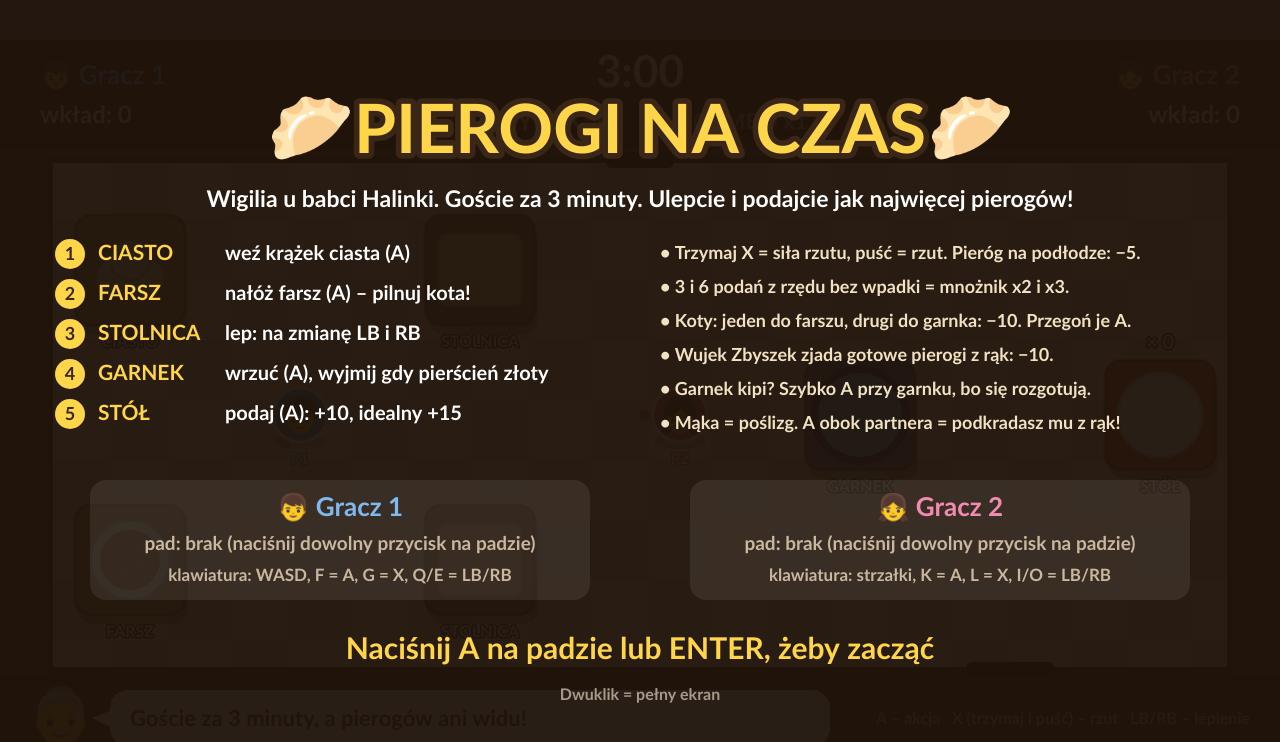
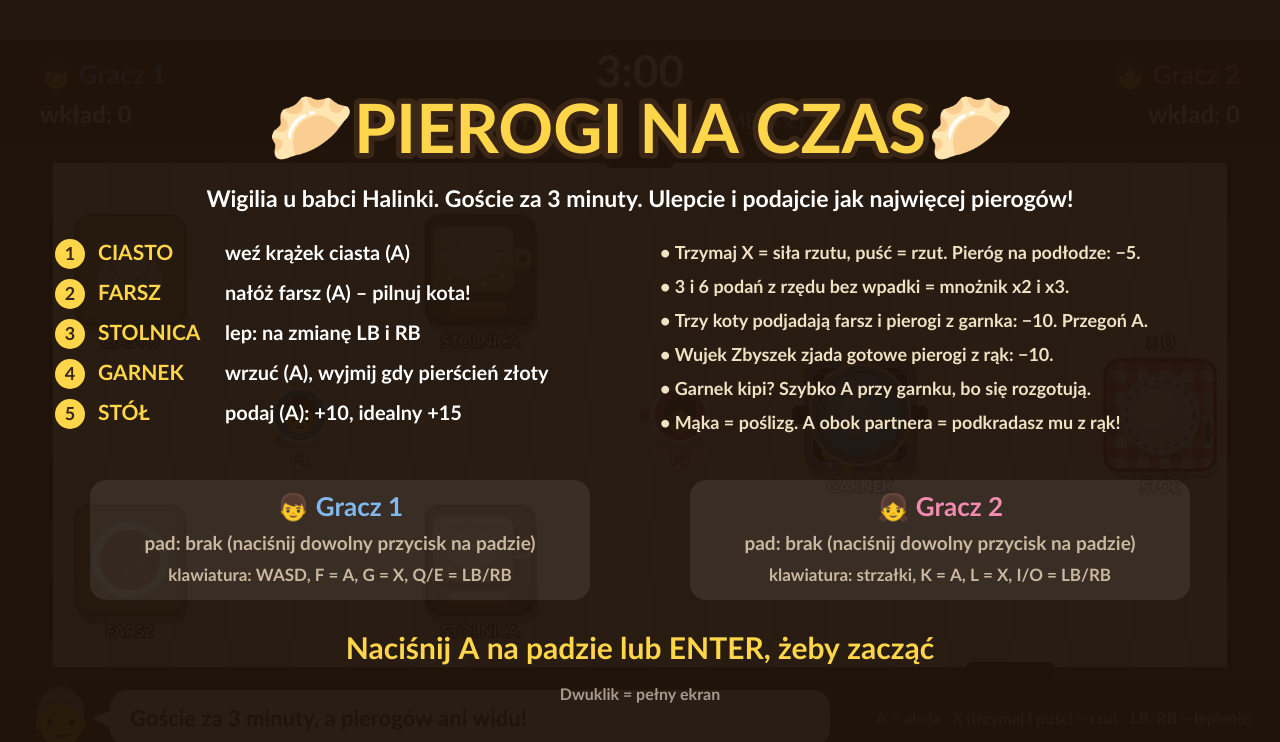
Before and after one commit to jab-jab-coder/game02, a plain HTML site: page index.html in a window 1280 px wide. Drawn offline with Linux system fonts and the light colour scheme; animation ran at ten frames a second.

Commit message:
Polish station art, add a third cat, bring the pot cat in earlier
The rolling board, pot and table are redrawn with more detail. A third
cat uses the same door and alternates between the filling and the pot.
The pot cat's first visit now comes after 14-20 s instead of 24-34 s.

Co-Authored-By: Claude Fable 5.2 <noreply@anthropic.com>
Claude-Session: https://claude.ai/code/session_01KPwtDtiTMWw1eS3KLS1Acy

```diff
--- a/index.html
+++ b/index.html
@@ -55,7 +55,7 @@ const GRANNY = {
   drop:    ['Na podłogę?! Za moich czasów…', 'Jedzenia się nie rzuca! No, chyba że celnie.', 'Kto to teraz posprząta?'],
   over:    ['Rozgotowany! Klej, nie pieróg!', 'To już zupa, nie pierogi.'],
   cat:     ['Mruczek! Zostaw ten farsz!', 'Kota pilnować, nie gapić się!'],
-  cat2:    ['Filemon! Łapy precz od garnka!', 'Drugi kot przy garnku! Pilnować!'],
+  cat2:    ['Łapy precz od garnka!', 'Kot przy garnku! Pilnować!', 'Filemon! Zostaw te pierogi!'],
   catGone: ['A sio, darmozjadzie!'],
   kipi:    ['KIPI! Garnek kipi!', 'Jezus Maria, kuchenka!'],
   kipiBad: ['No i wykipiało. Wszystko rozgotowane.'],
@@ -155,6 +155,11 @@ function mkPlayer(i) {
   };
 }
 
+// kot: targets = kolejne cele wizyt (na zmianę), gap = przerwa między wizytami, dy = przesunięcie miejsca
+function mkCat(face, size, targets, timer, gap, dy) {
+  return { face, size, targets, visit: 0, target: targets[0], gap, dy, state: 'away', x: CAT_DOOR.x, y: CAT_DOOR.y, timer, eatT: 0 };
+}
+
 function newGame(phase) {
   S = {
     phase: phase || 'title', t: 0, time: ROUND_TIME, countdown: 3, endT: 0,
@@ -167,8 +172,9 @@ function newGame(phase) {
     ],
     pot: { items: [], kipi: false, kipiT: 0, nextKipi: rand(25, 38) },
     cats: [
-      { kind: 'farsz', face: '🐈', size: 46, state: 'away', x: CAT_DOOR.x, y: CAT_DOOR.y, timer: rand(10, 16), eatT: 0 },
-      { kind: 'pot', face: '🐱', size: 40, state: 'away', x: CAT_DOOR.x, y: CAT_DOOR.y, timer: rand(24, 34), eatT: 0 },
+      mkCat('🐈', 46, ['farsz'], rand(10, 16), [14, 24], 0),
+      mkCat('🐱', 40, ['pot'], rand(14, 20), [16, 26], 0),
+      mkCat('😼', 40, Math.random() < 0.5 ? ['farsz', 'pot'] : ['pot', 'farsz'], rand(30, 40), [20, 30], -52),
     ],
     uncle: { state: 'away', x: UNCLE_DOOR.x, y: UNCLE_DOOR.y, timer: rand(30, 40), stay: 0, wx: 800, wy: 400, wt: 0 },
     flour: [], nextFlour: rand(15, 24),
@@ -231,7 +237,7 @@ function stationAction(p, key) {
   }
   if (key === 'farsz') {
     if (!p.hold || p.hold.type !== 'dough') { if (!p.hold) hint('Najpierw ciasto!'); return !p.hold; }
-    if (S.cats[0].state === 'eating') { hint('Kot w farszu!'); return true; }
+    if (S.cats.some(c => c.target === 'farsz' && c.state === 'eating')) { hint('Kot w farszu!'); return true; }
     p.hold = { type: 'filled' }; beep(380, 0.05); return true;
   }
   if (key === 'board1' || key === 'board2') {
@@ -446,11 +452,14 @@ function updatePot(dt) {
 }
 
 function updateCat(c, dt) {
-  const atPot = c.kind === 'pot';
-  const tx = atPot ? ST.pot.x - 66 : ST.farsz.x + 58, ty = (atPot ? ST.pot.y : ST.farsz.y) + 6;
+  const atPot = c.target === 'pot';
+  const tx = atPot ? ST.pot.x - 66 : ST.farsz.x + 58, ty = (atPot ? ST.pot.y : ST.farsz.y) + 6 + c.dy;
   if (c.state === 'away') {
     c.timer -= dt;
-    if (c.timer <= 0) { c.state = 'coming'; c.x = CAT_DOOR.x; c.y = CAT_DOOR.y; }
+    if (c.timer <= 0) {
+      c.target = c.targets[c.visit++ % c.targets.length];
+      c.state = 'coming'; c.x = CAT_DOOR.x; c.y = CAT_DOOR.y;
+    }
   } else if (c.state === 'coming') {
     if (moveTowards(c, tx, ty, 125, dt)) { c.state = 'eating'; c.eatT = 2.5; say(atPot ? 'cat2' : 'cat'); }
   } else if (c.state === 'eating') {
@@ -466,7 +475,7 @@ function updateCat(c, dt) {
       }
     }
   } else if (c.state === 'fleeing') {
-    if (moveTowards(c, CAT_DOOR.x, CAT_DOOR.y, 420, dt)) { c.state = 'away'; c.timer = atPot ? rand(18, 28) : rand(14, 24); }
+    if (moveTowards(c, CAT_DOOR.x, CAT_DOOR.y, 420, dt)) { c.state = 'away'; c.timer = rand(c.gap[0], c.gap[1]); }
   }
 }
 
@@ -637,6 +646,7 @@ function drawCounter(st, color) {
   ctx.fillStyle = 'rgba(0,0,0,0.25)'; rr(st.x - 52, st.y - 46, 110, 110, 16); ctx.fill();
   ctx.fillStyle = color; rr(st.x - 55, st.y - 55, 110, 110, 16); ctx.fill();
   ctx.strokeStyle = 'rgba(0,0,0,0.35)'; ctx.lineWidth = 3; ctx.stroke();
+  ctx.fillStyle = 'rgba(255,255,255,0.13)'; rr(st.x - 49, st.y - 49, 98, 98, 12); ctx.fill();
   txt(st.label, st.x, st.y + 72, 16, '#fff', 'center', '#3a2616');
 }
 
@@ -676,33 +686,96 @@ function drawStations() {
   [[-10, -8], [9, 6], [-4, 12], [12, -12]].forEach(([dx, dy]) => {
     ctx.beginPath(); ctx.arc(ST.farsz.x + dx, ST.farsz.y + dy, 5, 0, Math.PI * 2); ctx.fill();
   });
-  // stolnice
-  for (const b of S.boards) {
-    drawCounter(b.st, '#8a633c');
-    ctx.fillStyle = '#e6c58f'; rr(b.st.x - 42, b.st.y - 36, 84, 72, 8); ctx.fill();
-    ctx.strokeStyle = '#b58f55'; ctx.lineWidth = 2; ctx.stroke();
-    if (b.user) {
-      const k = b.progress / LEP_PRESSES;
-      drawItem({ type: k > 0.5 ? 'raw' : 'filled' }, b.st.x, b.st.y, 1.2);
-      ctx.fillStyle = 'rgba(0,0,0,0.55)'; rr(b.st.x - 50, b.st.y - 86, 100, 16, 8); ctx.fill();
-      ctx.fillStyle = '#9cf07a'; rr(b.st.x - 48, b.st.y - 84, Math.max(8, 96 * k), 12, 6); ctx.fill();
-      const lOn = b.next !== 'r', rOn = b.next !== 'l';
-      txt('LB', b.st.x - 30, b.st.y - 108, lOn ? 24 : 18, lOn ? '#ffd54a' : '#9a8f80', 'center', '#3a2616');
-      txt('RB', b.st.x + 30, b.st.y - 108, rOn ? 24 : 18, rOn ? '#ffd54a' : '#9a8f80', 'center', '#3a2616');
-    }
+  for (const b of S.boards) drawBoard(b);
+  drawPot();
+  drawTable();
+}
+
+function drawBoard(b) {
+  const x = b.st.x, y = b.st.y;
+  drawCounter(b.st, '#7a5230');
+  // deska z uchwytem
+  ctx.fillStyle = 'rgba(0,0,0,0.28)'; rr(x - 45, y - 38, 82, 66, 10); ctx.fill();
+  const g = ctx.createLinearGradient(0, y - 44, 0, y + 24);
+  g.addColorStop(0, '#f3dcae'); g.addColorStop(1, '#d6ae70');
+  ctx.fillStyle = g; ctx.strokeStyle = '#a17a42'; ctx.lineWidth = 2;
+  rr(x + 30, y - 22, 22, 22, 8); ctx.fill(); ctx.stroke();
+  rr(x - 48, y - 44, 82, 66, 10); ctx.fill(); ctx.stroke();
+  ctx.fillStyle = '#7a5230'; ctx.beginPath(); ctx.arc(x + 43, y - 11, 4, 0, Math.PI * 2); ctx.fill();
+  // słoje drewna
+  ctx.strokeStyle = 'rgba(150,104,48,0.35)'; ctx.lineWidth = 1.5;
+  [-32, -20, -8, 4, 14].forEach((dy, k) => {
+    ctx.beginPath(); ctx.moveTo(x - 42, y + dy);
+    ctx.quadraticCurveTo(x - 8, y + dy + (k % 2 ? 5 : -5), x + 28, y + dy); ctx.stroke();
+  });
+  // mąka
+  ctx.fillStyle = 'rgba(255,255,255,0.6)';
+  ctx.beginPath(); ctx.ellipse(x - 8, y - 10, 26, 18, 0, 0, Math.PI * 2); ctx.fill();
+  ctx.fillStyle = 'rgba(255,255,255,0.8)';
+  [[-30, 8], [18, -30], [22, 6], [-34, -28], [4, 14]].forEach(([dx, dy]) => {
+    ctx.beginPath(); ctx.arc(x + dx, y + dy, 2.5, 0, Math.PI * 2); ctx.fill();
+  });
+  // wałek
+  ctx.fillStyle = '#8a5a2b'; rr(x - 44, y + 35, 14, 7, 3); ctx.fill(); rr(x + 26, y + 35, 14, 7, 3); ctx.fill();
+  const wg = ctx.createLinearGradient(0, y + 30, 0, y + 46);
+  wg.addColorStop(0, '#e9bd82'); wg.addColorStop(1, '#b98347');
+  ctx.fillStyle = wg; rr(x - 32, y + 31, 60, 15, 7); ctx.fill();
+  ctx.strokeStyle = '#8a5a2b'; ctx.lineWidth = 1.5; ctx.stroke();
+
+  if (b.user) {
+    const k = b.progress / LEP_PRESSES;
+    drawItem({ type: k > 0.5 ? 'raw' : 'filled' }, x - 8, y - 10, 1.25);
+    ctx.fillStyle = 'rgba(0,0,0,0.55)'; rr(x - 50, y - 86, 100, 16, 8); ctx.fill();
+    ctx.fillStyle = '#9cf07a'; rr(x - 48, y - 84, Math.max(8, 96 * k), 12, 6); ctx.fill();
+    const lOn = b.next !== 'r', rOn = b.next !== 'l';
+    txt('LB', x - 30, y - 108, lOn ? 24 : 18, lOn ? '#ffd54a' : '#9a8f80', 'center', '#3a2616');
+    txt('RB', x + 30, y - 108, rOn ? 24 : 18, rOn ? '#ffd54a' : '#9a8f80', 'center', '#3a2616');
   }
+}
+
+function drawPot() {
+  const t = S.t, pot = S.pot;
+  const x = ST.pot.x, y = ST.pot.y;
+  // kuchenka
+  drawCounter(ST.pot, '#8b929b');
+  ctx.fillStyle = '#23272c'; rr(x - 47, y - 47, 94, 94, 12); ctx.fill();
+  ctx.fillStyle = '#c9d0d8';
+  [-30, -10, 10, 30].forEach(dx => { ctx.beginPath(); ctx.arc(x + dx, y + 50, 3.5, 0, Math.PI * 2); ctx.fill(); });
+  // płomienie palnika
+  const hot = pot.kipi ? 1.6 : 1;
+  for (let i = 0; i < 14; i++) {
+    const a = (i / 14) * Math.PI * 2, fl = (7 + Math.sin(t * 12 + i * 2.1) * 3) * hot;
+    const fx = x + Math.cos(a) * 49, fy = y + Math.sin(a) * 49;
+    ctx.fillStyle = pot.kipi ? '#ff5a3c' : '#ff9a3c'; ctx.beginPath(); ctx.arc(fx, fy, fl, 0, Math.PI * 2); ctx.fill();
+    ctx.fillStyle = '#ffe08a'; ctx.beginPath(); ctx.arc(fx, fy, fl * 0.45, 0, Math.PI * 2); ctx.fill();
+  }
+  const shake = pot.kipi ? Math.sin(t * 60) * 3 : 0;
+  const px = x + shake, py = y;
+  // uchwyty
+  ctx.fillStyle = '#1b1e22';
+  rr(px - 68, py - 9, 22, 18, 6); ctx.fill(); rr(px + 46, py - 9, 22, 18, 6); ctx.fill();
   // garnek
-  const pot = S.pot;
-  drawCounter(ST.pot, '#6b7480');
-  const shake = pot.kipi ? Math.sin(t * 60) * 3 : 0;
-  const px = ST.pot.x + shake, py = ST.pot.y;
-  ctx.fillStyle = '#3d444d'; ctx.beginPath(); ctx.arc(px, py, 50, 0, Math.PI * 2); ctx.fill();
-  ctx.fillStyle = pot.kipi ? '#f5f9ff' : '#7fc4e8'; ctx.beginPath(); ctx.arc(px, py, 42, 0, Math.PI * 2); ctx.fill();
-  if (pot.items.length || pot.kipi) {
-    ctx.fillStyle = 'rgba(255,255,255,0.7)';
-    for (let i = 0; i < 5; i++) {
-      const a = t * 2 + i * 1.3, r = 10 + ((t * 20 + i * 9) % 26);
-      ctx.beginPath(); ctx.arc(px + Math.cos(a) * r, py + Math.sin(a) * r, 3, 0, Math.PI * 2); ctx.fill();
+  ctx.fillStyle = 'rgba(0,0,0,0.3)'; ctx.beginPath(); ctx.arc(px + 3, py + 5, 50, 0, Math.PI * 2); ctx.fill();
+  const mg = ctx.createRadialGradient(px - 18, py - 18, 8, px, py, 54);
+  mg.addColorStop(0, '#e3e8ee'); mg.addColorStop(0.6, '#9aa3ad'); mg.addColorStop(1, '#5c646e');
+  ctx.fillStyle = mg; ctx.beginPath(); ctx.arc(px, py, 50, 0, Math.PI * 2); ctx.fill();
+  ctx.strokeStyle = '#eef2f6'; ctx.lineWidth = 2.5; ctx.stroke();
+  ctx.strokeStyle = '#4a5159'; ctx.lineWidth = 2;
+  ctx.beginPath(); ctx.arc(px, py, 43, 0, Math.PI * 2); ctx.stroke();
+  // woda
+  const wgr = ctx.createRadialGradient(px - 10, py - 12, 4, px, py, 42);
+  if (pot.kipi) { wgr.addColorStop(0, '#ffffff'); wgr.addColorStop(1, '#dfeaf2'); }
+  else { wgr.addColorStop(0, '#bfe6f8'); wgr.addColorStop(1, '#4b9ccc'); }
+  ctx.fillStyle = wgr; ctx.beginPath(); ctx.arc(px, py, 42, 0, Math.PI * 2); ctx.fill();
+  ctx.strokeStyle = 'rgba(255,255,255,0.55)'; ctx.lineWidth = 3;
+  ctx.beginPath(); ctx.arc(px, py, 34, Math.PI * 1.1, Math.PI * 1.45); ctx.stroke();
+  const active = pot.items.length > 0 || pot.kipi;
+  if (active) {
+    ctx.fillStyle = 'rgba(255,255,255,0.75)';
+    const n = pot.kipi ? 14 : 6;
+    for (let i = 0; i < n; i++) {
+      const a = t * 2 + i * 1.3, r = 8 + ((t * 20 + i * 9) % 30);
+      ctx.beginPath(); ctx.arc(px + Math.cos(a) * r, py + Math.sin(a) * r, pot.kipi ? 5 : 3, 0, Math.PI * 2); ctx.fill();
     }
   }
   const slots = [[-20, -12], [20, -12], [0, 20]];
@@ -714,22 +787,63 @@ function drawStations() {
     else if (it.t >= COOK_MIN) { col = '#7be06a'; type = 'cooked'; q = 'ok'; }
     if (it.t > COOK_OVER) drawPierog(sx, sy, 13, '#9b8f7a', '#6b6050');
     else drawItem({ type, q }, sx, sy, 0.8);
-    ctx.strokeStyle = 'rgba(0,0,0,0.35)'; ctx.lineWidth = 5;
+    ctx.strokeStyle = 'rgba(0,0,0,0.4)'; ctx.lineWidth = 5;
     ctx.beginPath(); ctx.arc(sx, sy, 19, 0, Math.PI * 2); ctx.stroke();
     ctx.strokeStyle = col; ctx.lineWidth = 5;
     ctx.beginPath(); ctx.arc(sx, sy, 19, -Math.PI / 2, -Math.PI / 2 + Math.PI * 2 * clamp(it.t / COOK_OVER, 0, 1)); ctx.stroke();
   });
-  if (pot.kipi && Math.floor(t * 6) % 2 === 0) txt('KIPI! Wciśnij A!', ST.pot.x, ST.pot.y - 82, 26, '#ff5a4d', 'center', '#fff');
-  // stół
-  drawCounter(ST.plate, '#a8452f');
-  ctx.fillStyle = '#fff'; ctx.beginPath(); ctx.arc(ST.plate.x, ST.plate.y, 42, 0, Math.PI * 2); ctx.fill();
-  ctx.strokeStyle = '#c9d2dc'; ctx.lineWidth = 3; ctx.stroke();
+  // para
+  if (active) {
+    for (let i = 0; i < 4; i++) {
+      const k = ((t * 0.5 + i * 0.25) % 1);
+      ctx.fillStyle = `rgba(255,255,255,${0.4 * (1 - k)})`;
+      ctx.beginPath(); ctx.arc(px - 24 + i * 16 + Math.sin(t * 2 + i) * 5, py - 30 - k * 46, 7 + k * 9, 0, Math.PI * 2); ctx.fill();
+    }
+  }
+  if (pot.kipi && Math.floor(t * 6) % 2 === 0) txt('KIPI! Wciśnij A!', x, y - 90, 26, '#ff5a4d', 'center', '#fff');
+}
+
+function drawTable() {
+  const x = ST.plate.x, y = ST.plate.y;
+  // obrus w kratkę
+  ctx.fillStyle = 'rgba(0,0,0,0.25)'; rr(x - 52, y - 46, 110, 110, 14); ctx.fill();
+  ctx.save();
+  rr(x - 55, y - 55, 110, 110, 14); ctx.clip();
+  ctx.fillStyle = '#fffaf0'; ctx.fillRect(x - 55, y - 55, 110, 110);
+  ctx.fillStyle = 'rgba(200,38,38,0.5)';
+  for (let k = 0; k < 5; k++) {
+    ctx.fillRect(x - 55 + k * 22, y - 55, 11, 110);
+    ctx.fillRect(x - 55, y - 55 + k * 22, 110, 11);
+  }
+  ctx.restore();
+  rr(x - 55, y - 55, 110, 110, 14); ctx.strokeStyle = '#8f1f1f'; ctx.lineWidth = 3; ctx.stroke();
+  // widelec i nóż
+  ctx.strokeStyle = '#7d8691'; ctx.lineWidth = 3; ctx.lineCap = 'round';
+  ctx.beginPath(); ctx.moveTo(x - 48, y - 8); ctx.lineTo(x - 48, y + 28); ctx.stroke();
+  ctx.lineWidth = 1.5;
+  [-3, 0, 3].forEach(dx => { ctx.beginPath(); ctx.moveTo(x - 48 + dx, y - 24); ctx.lineTo(x - 48 + dx, y - 8); ctx.stroke(); });
+  ctx.lineCap = 'butt';
+  ctx.fillStyle = '#d5dbe2'; rr(x + 45, y - 26, 6, 32, 3); ctx.fill();
+  ctx.fillStyle = '#5d6670'; rr(x + 45, y + 6, 6, 22, 3); ctx.fill();
+  // talerz
+  ctx.fillStyle = 'rgba(0,0,0,0.25)'; ctx.beginPath(); ctx.arc(x + 2, y + 4, 40, 0, Math.PI * 2); ctx.fill();
+  const pg = ctx.createRadialGradient(x - 10, y - 12, 6, x, y, 42);
+  pg.addColorStop(0, '#ffffff'); pg.addColorStop(1, '#e4e9ef');
+  ctx.fillStyle = pg; ctx.beginPath(); ctx.arc(x, y, 40, 0, Math.PI * 2); ctx.fill();
+  ctx.strokeStyle = '#c3ccd6'; ctx.lineWidth = 2; ctx.stroke();
+  ctx.strokeStyle = '#4f7fcf'; ctx.lineWidth = 3; ctx.setLineDash([5, 6]);
+  ctx.beginPath(); ctx.arc(x, y, 34, 0, Math.PI * 2); ctx.stroke();
+  ctx.setLineDash([]);
+  ctx.strokeStyle = '#d5dce4'; ctx.lineWidth = 1.5;
+  ctx.beginPath(); ctx.arc(x, y, 28, 0, Math.PI * 2); ctx.stroke();
+  // pierogi na talerzu
   const n = Math.min(S.stats.served, 9);
   for (let i = 0; i < n; i++) {
-    const a = i * 2.4, r = i === 0 ? 0 : 12 + (i % 3) * 7;
-    drawPierog(ST.plate.x + Math.cos(a) * r, ST.plate.y + Math.sin(a) * r - 4, 10, '#f0cf8a', '#b98a3c');
+    const a = i * 2.4, r = i === 0 ? 0 : 9 + (i % 3) * 6;
+    drawPierog(x + Math.cos(a) * r, y + Math.sin(a) * r - 4, 10, '#f0cf8a', '#b98a3c');
   }
-  txt('× ' + S.stats.served, ST.plate.x, ST.plate.y - 72, 20, '#fff', 'center', '#3a2616');
+  txt(ST.plate.label, x, y + 72, 16, '#fff', 'center', '#3a2616');
+  txt('× ' + S.stats.served, x, y - 72, 20, '#fff', 'center', '#3a2616');
 }
 
 function drawActors() {
@@ -750,7 +864,7 @@ function drawActors() {
     const bob = c.state === 'eating' ? Math.sin(t * 14) * 3 : 0;
     ctx.fillStyle = 'rgba(0,0,0,0.2)'; ctx.beginPath(); ctx.ellipse(c.x, c.y + 22, 22, 7, 0, 0, Math.PI * 2); ctx.fill();
     emoji(c.face, c.x, c.y + bob, c.size);
-    if (c.state === 'eating') txt(c.kind === 'pot' ? 'chlip chlip' : 'mniam mniam', c.x, c.y - 38, 16, '#fff', 'center', '#3a2616');
+    if (c.state === 'eating') txt(c.target === 'pot' ? 'chlip chlip' : 'mniam mniam', c.x, c.y - 38, 16, '#fff', 'center', '#3a2616');
   }
   // wujek
   const u = S.uncle;
@@ -862,7 +976,7 @@ function drawTitle() {
   const tips = [
     'Trzymaj X = siła rzutu, puść = rzut. Pieróg na podłodze: −5.',
     '3 i 6 podań z rzędu bez wpadki = mnożnik x2 i x3.',
-    'Koty: jeden do farszu, drugi do garnka: −10. Przegoń je A.',
+    'Trzy koty podjadają farsz i pierogi z garnka: −10. Przegoń A.',
     'Wujek Zbyszek zjada gotowe pierogi z rąk: −10.',
     'Garnek kipi? Szybko A przy garnku, bo się rozgotują.',
     'Mąka = poślizg. A obok partnera = podkradasz mu z rąk!',
```
Also changed, not shown: 1 other file.
